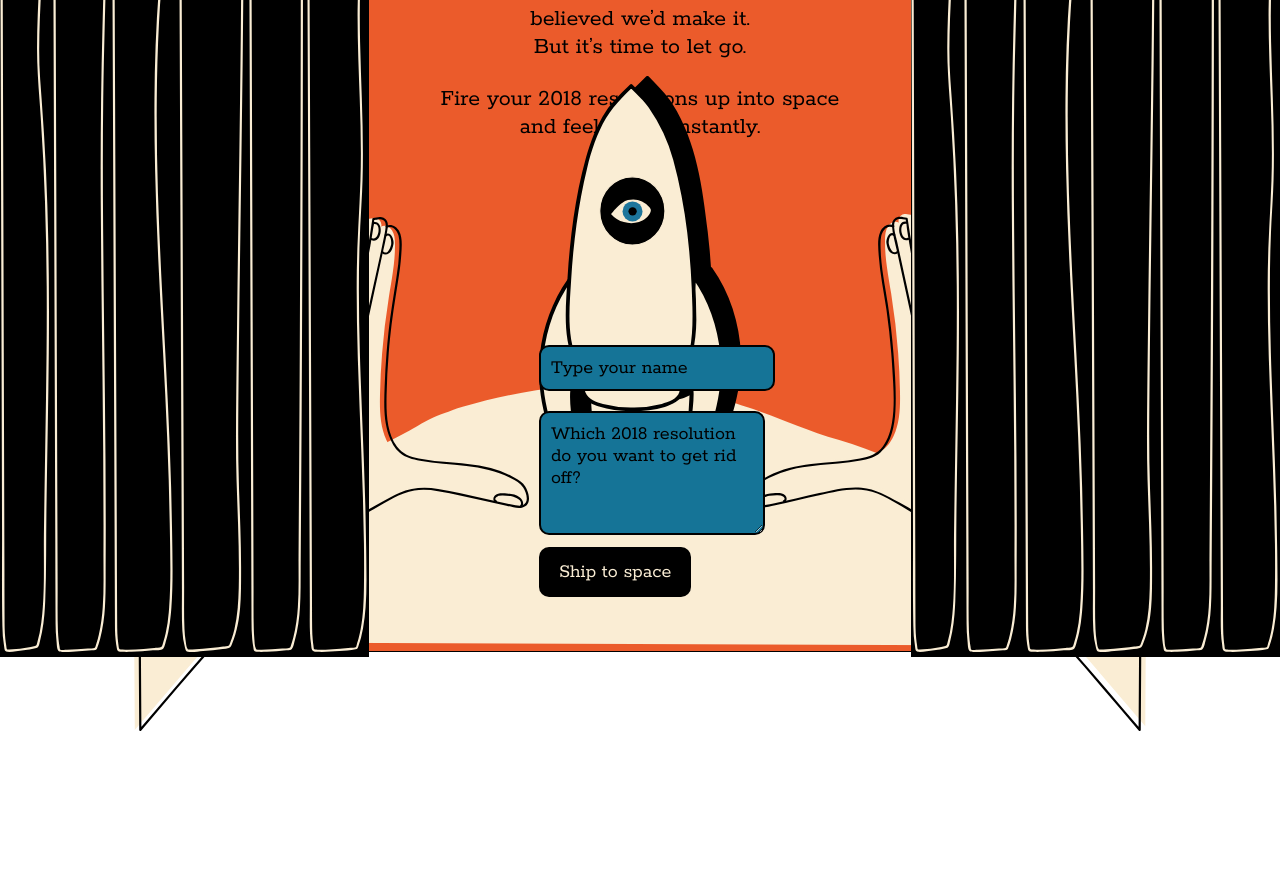
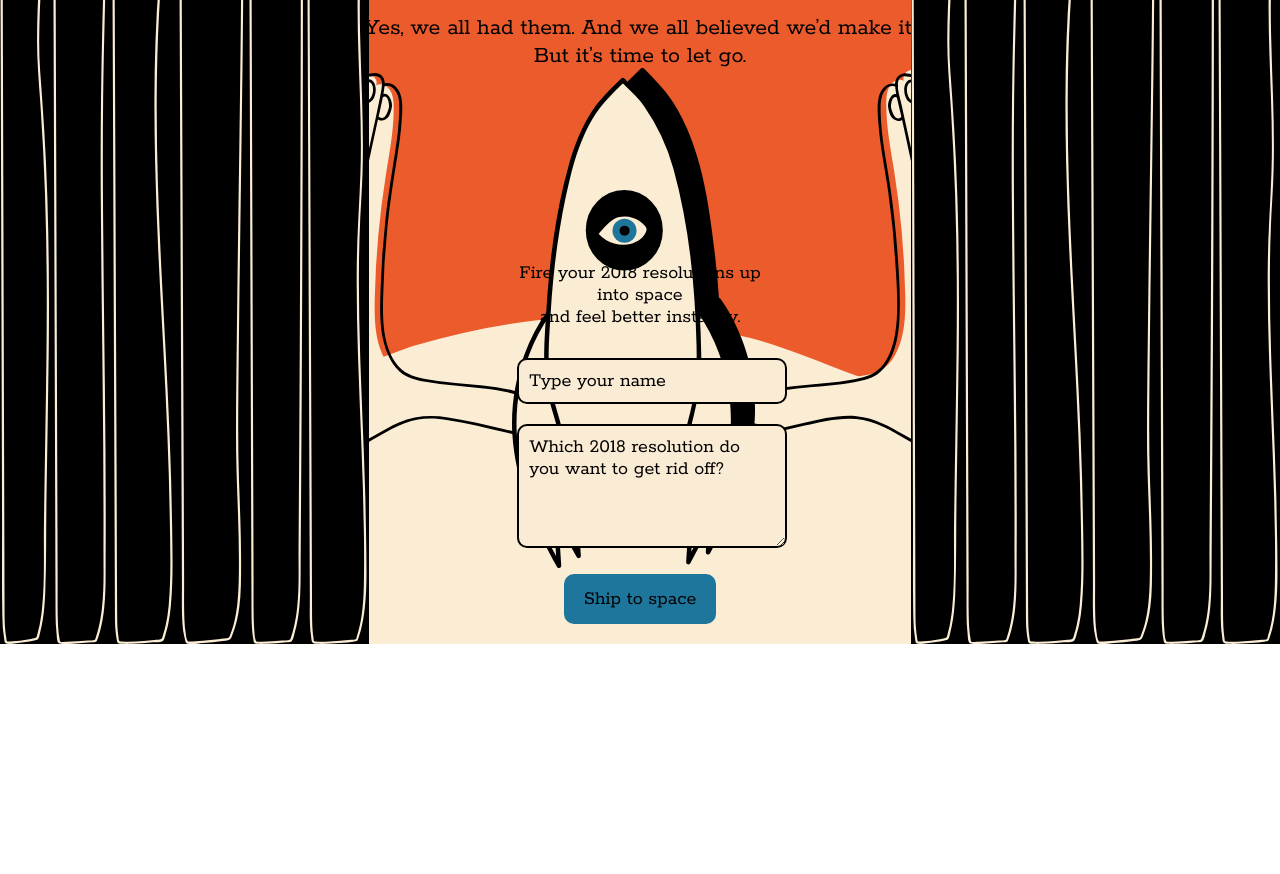
Before and after one commit to madamerobot/space-resolutions, a website: page public/src/index.html in a window 1280 px wide. Shown: the part 156-1030 px from the top of the page. After the commit the page ends 800 px from the top, so only its background shows below. Drawn offline with nearby package versions, Linux system fonts and the light colour scheme; files that its build step writes are made by us from their sources.

Commit message:
Optimised structure for markup and implemented flexbox for content, also adjusted styling input fields"

```diff
--- a/public/src/index.html
+++ b/public/src/index.html
@@ -8,6 +8,14 @@
 
     <body>
         <div class="wrapper-main">
+
+            <!--Containing all Illustration Elements to set up the stage-->
+            <div class = "stage">
+                <div id="all-resolutions-result"></div>
+
+                <div class="rocket">
+                    <img src="./static/rocket-eye.svg" alt="Rocket Ship Illustration">
+                </div>
 
                 <div class="curtain curtains-left">
                     <img src="./static/curt-links-1.svg" alt="Curtain Illustration Element">
@@ -27,24 +35,6 @@
                     <img src="./static/curt-links-6.svg" alt="Curtain Illustration Element">
                 </div>
 
-            <div class="center-container">
-
-                <div class="header-logo">
-                    <img src="./static/logo.svg" alt="Rocket Machine Logo">
-                </div>
-
-                <div class="intro-copy">
-                    <p>Yes, we all had them. And we all believed we’d make it.<br>
-                        But it’s time to let go.
-                    </p>
-                    <p>
-                    Fire your 2018 resolutions up into space
-                    and feel better instantly.
-                    </p>
-                </div>
-
-                <div id="all-resolutions-result"></div>
-
                 <div class="hand-wrapper">
                     <div class="hand hand-right">
                         <img src="./static/hand-right.svg" alt="Hand Illustration Right">
@@ -55,34 +45,38 @@
                     </div>
                 </div>
 
-                <div class="rocket">
-                    <img src="./static/rocket-eye.svg" alt="Rocket Ship Illustration">
+                <div class="hill">
+                    <img src="./static/bottom-hill.svg" alt="Hill Illustration">
+                </div>
             </div>
 
-                <main role="main">
+            <!--Containing all text, dynamic elements to set up UI-->
+            <div class="flexbox-container">
+                <div class="center-container">
+
+                    <div class="intro-copy">
+                        <div class="header-logo">
+                            <img src="./static/logo.svg" alt="Rocket Machine Logo">
+                        </div>
+                        <p>Yes, we all had them. And we all believed we’d make it.<br>
+                            But it’s time to let go.
+                        </p>
+                    </div>
+
                     <div class="resolutions-submit">
+                        <p>
+                            Fire your 2018 resolutions up into space<br>
+                            and feel better instantly.
+                        </p>
                         <form>
                             <input type="text" name="author" id="author" placeholder="Type your name"><br>
                             <textarea name="description" id="description" placeholder="Which 2018 resolution do you want to get rid off?"></textarea>
                             <p></p>
-                            <a href="#" id="submit-resolution">Ship to space</a>
                             <p class="notification-field"></p>
                         </form>
+                        <a href="#" id="submit-resolution">Ship to space</a>
                     </div>
-                </main>
-
-                <div class="resolutions-edit">
-                    <h3> Edit your existing resolution </h3>
-                    <input id="search-req-id" placeholder="Input your ID"></input>
-                    <p></p>
-                    <a href="#" id="display-one-resolution">Search</a>
-                    <div id="one-resolution-result"></div>
                 </div>
-
-                <div class="hill">
-                    <img src="./static/bottom-hill.svg" alt="Hill Illustration">
-                </div>
-
             </div>
         </div>
         <script src="js/app.js"></script>
--- a/public/src/js/app.js
+++ b/public/src/js/app.js
@@ -31,7 +31,7 @@ window.addEventListener("load", function() {
 
       let newNode = document.createElement('div')
       newNode.classList.add('eye-icon')
-      newNode.innerHTML = "<button><img src='./static/eye.svg' alt='Hand Illustration Right'></button>"
+      newNode.innerHTML = "<button id='display-one-resolution'><img src='./static/eye.svg' alt='Hand Illustration Right'></button>"
       //<a href='#' data-id='" + item._id + "'>👁 </a>
       allResField.appendChild(newNode)
 
@@ -48,7 +48,6 @@ window.addEventListener("load", function() {
   this.formButton.addEventListener("click", function () {
 
     this.data = {
-      title: document.querySelector('#name').value,
       author: document.querySelector('#author').value,
       description: document.querySelector('#description').value
     }
@@ -59,14 +58,14 @@ window.addEventListener("load", function() {
 
   })
 
-  //Calling API endpoint to deliver specific entry from DB
-  this.showOneButton.addEventListener("click", function () {
+  // //Calling API endpoint to deliver specific entry from DB
+  // this.showOneButton.addEventListener("click", function () {
 
-    this.searchRequestID = document.querySelector('#search-req-id').value
+  //   this.searchRequestID = document.querySelector('#search-req-id').value
 
-    RequestService.findOneResolution(this.searchRequestID).then((result => {
-      oneResField.innerHTML = JSON.stringify(result)
-    }))
-  })
+  //   RequestService.findOneResolution(this.searchRequestID).then((result => {
+  //     oneResField.innerHTML = JSON.stringify(result)
+  //   }))
+  // })
 
 })
--- a/public/src/styles/app.scss
+++ b/public/src/styles/app.scss
@@ -9,50 +9,19 @@
 .wrapper-main {
     background-color: #EB5B2B;
     height: 100vh;
-    display: flex;
-    justify-content: center;
+    width: 100%;
+    position: absolute;
+    top: 0;
+    left: 0;
+    z-index: 0;
+    overflow: hidden;
 }
 
-.center-container {
-    width: 80%;
-    border: solid 1px black;
+.stage {
+
+    width: 100%;
+    height: 100%;
     position: relative;
-}
-
-.header-logo, .intro-copy {
-    z-index: 10;
-}
-
-.header-logo {
-    width: 40%;
-    position: absolute;
-    left: 30%;
-    top: 4%;
-    text-align: center;
-    font-size: 20px;
-
-    img {
-        max-height: 100px;
-    }
-}
-
-.intro-copy {
-    width: 40%;
-    position: absolute;
-    top: 10%;
-    margin-top: 20px;
-    left: 30%;
-    text-align: center;
-    font-size: 24px;
-}
-
-.all-resolutions-result {
-    position: absolute;
-    width: 100%;
-    height: 200px;
-    top: 0;
-    left: 0;
-}
 
     .eye-icon {
         position: absolute;
@@ -98,6 +67,10 @@
         right: 0;
     }
 
+    .hand-wrapper {
+        width: 70%;
+        height: 100%;
+    }
 
     .hand {
         position: absolute;
@@ -114,6 +87,14 @@
         }
     }
 
+    .hand-left {
+        left: 5%;
+    }
+
+    .hand-right {
+        right: 5%;
+    }
+
     .rocket {
         position: absolute;
         height: 100%;
@@ -127,42 +108,94 @@
         }
     }
 
-
-.hand-left {
+    .all-resolutions-result {
+        position: absolute;
+        width: 100%;
+        height: 200px;
+        top: 0;
         left: 0;
     }
 
-.hand-right {
-    right: 0;
+    .hill {
+        position: absolute;
+        display: block;
+        width: 100%;
+        bottom: -10px;
+        left: 0;
+    }
 }
 
-.resolutions-edit {
-    display: none;
+//All elements in container get centered, because parent container
+//is Flexbox container
+
+.flexbox-container {
+    position: absolute;
+    top: 0;
+    left: 0;
+    width: 100%;
+    height: 100vh;
+    display: flex;
+    justify-content: center;
+}
+
+.center-container {
+    width: 80%;
+    height: 100vh;
+
+    display: flex;
+    justify-content: space-between;
+    flex-direction: column;
+}
+
+.header-logo, .intro-copy {
+    width: 100%;
+    z-index: 10;
+}
+
+.header-logo {
+    text-align: center;
+    font-size: 20px;
+    margin-top: 2%;
+
+    img {
+        max-height: 100px;
+    }
+}
+
+.intro-copy {
+    margin-top: 20px;
+    text-align: center;
+    font-size: 24px;
 }
 
 .resolutions-submit {
-    position: absolute;
-    display: block;
-    width: 20%;
-    bottom: 6%;
-    left: 40%;
-
+    width: 100%;
     text-align: left;
     font-size: 20px;
     color: black;
+    z-index: 10;
+    font-size: 20px;
 
-    z-index: 10;
+    display: flex;
+    flex-direction: column;
+    align-items: center;
 
-    textarea {
-        background-color: #157497;
+    margin-bottom: 2%;
+
+    form {
+        width: 24%;
+    }
+
+    input {
+        background-color: #F9EBD4;
         border: solid 2px black;
+        border-bottom: solid;
+        border-width: 2px;
+        padding: 10px;
+        margin-top: 10px;
+        border-radius: 10px;
         width: 100%;
-        height: 100px;
         font-size: 20px;
-        word-break: break-word;
-        padding: 10px;
-        margin-top: 20px;
-        border-radius: 10px;
 
         &:focus {
             outline: none;
@@ -173,16 +206,16 @@
         }
     }
 
-    input {
-        background-color: #157497;
+    textarea {
+        background-color: #F9EBD4;
         border: solid 2px black;
-        border-bottom: solid;
-        border-width: 2px;
+        word-break: break-word;
+        padding: 10px;
+        margin-top: 20px;
+        border-radius: 10px;
+        height: 100px;
+        width: 100%;
         font-size: 20px;
-        padding: 10px;
-        // margin-bottom: 10px;
-        margin-top: 10px;
-        border-radius: 10px;
 
         &:focus {
             outline: none;
@@ -191,22 +224,22 @@
         &::placeholder {
             color: black;
         }
+    }
 
+    span {
+        width: 100%;
     }
 
     a {
         padding: 14px 20px 14px 20px;
-        background-color: black;
-        color: #FAEDD4;
+        background-color: #1E769C;
+        color: black;
         text-decoration: none;
         border-radius: 10px;
     }
+
+    p {
+        width: 24%;
+        text-align: center;
     }
-
-.hill {
-    position: absolute;
-    display: block;
-    width: 100%;
-    bottom: 0;
-    left: 0;
 }
```
Also changed, not shown: public/dist/css/app.css, public/dist/index.html, public/dist/js/app.js. Lines whose indentation alone changed are shown as unchanged.
